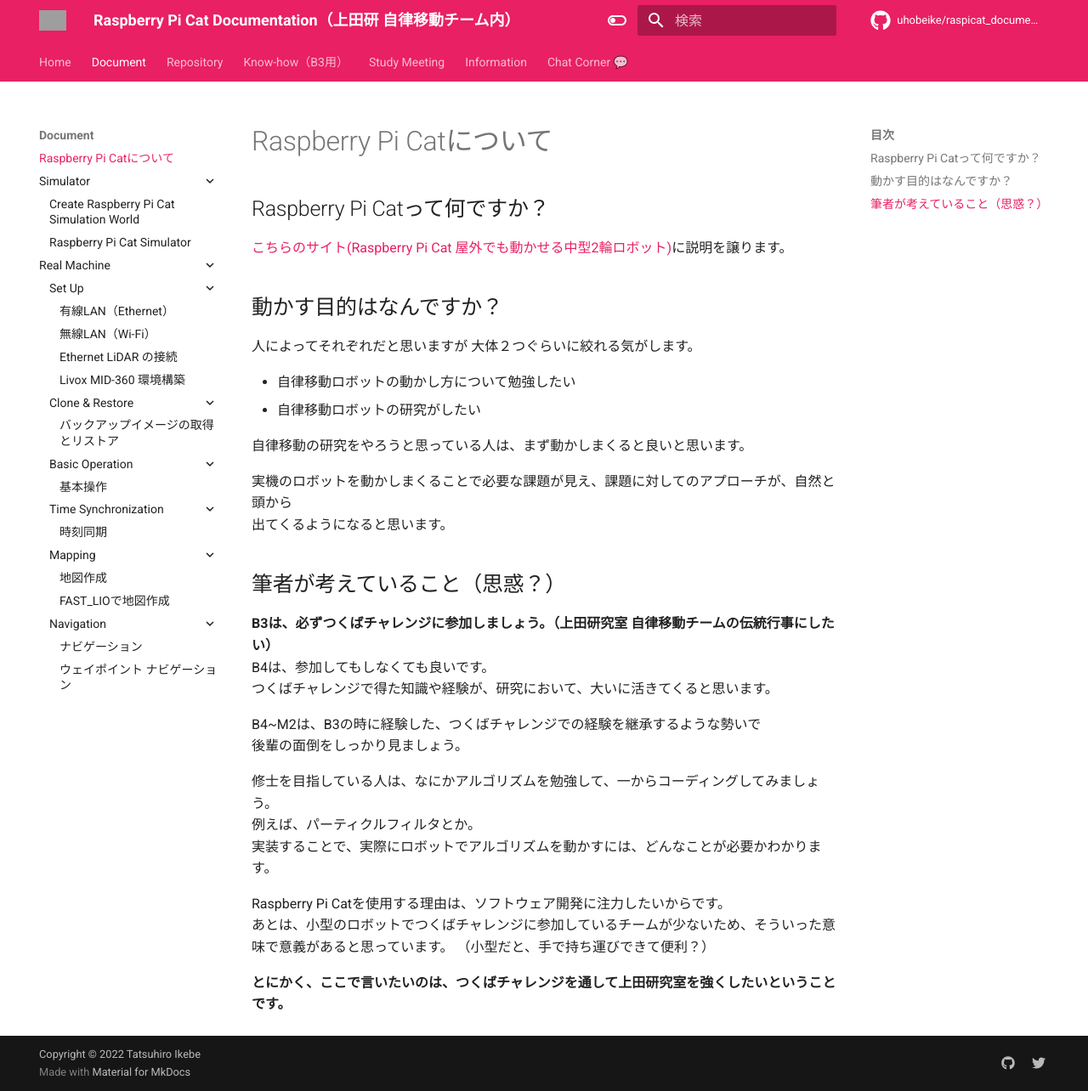
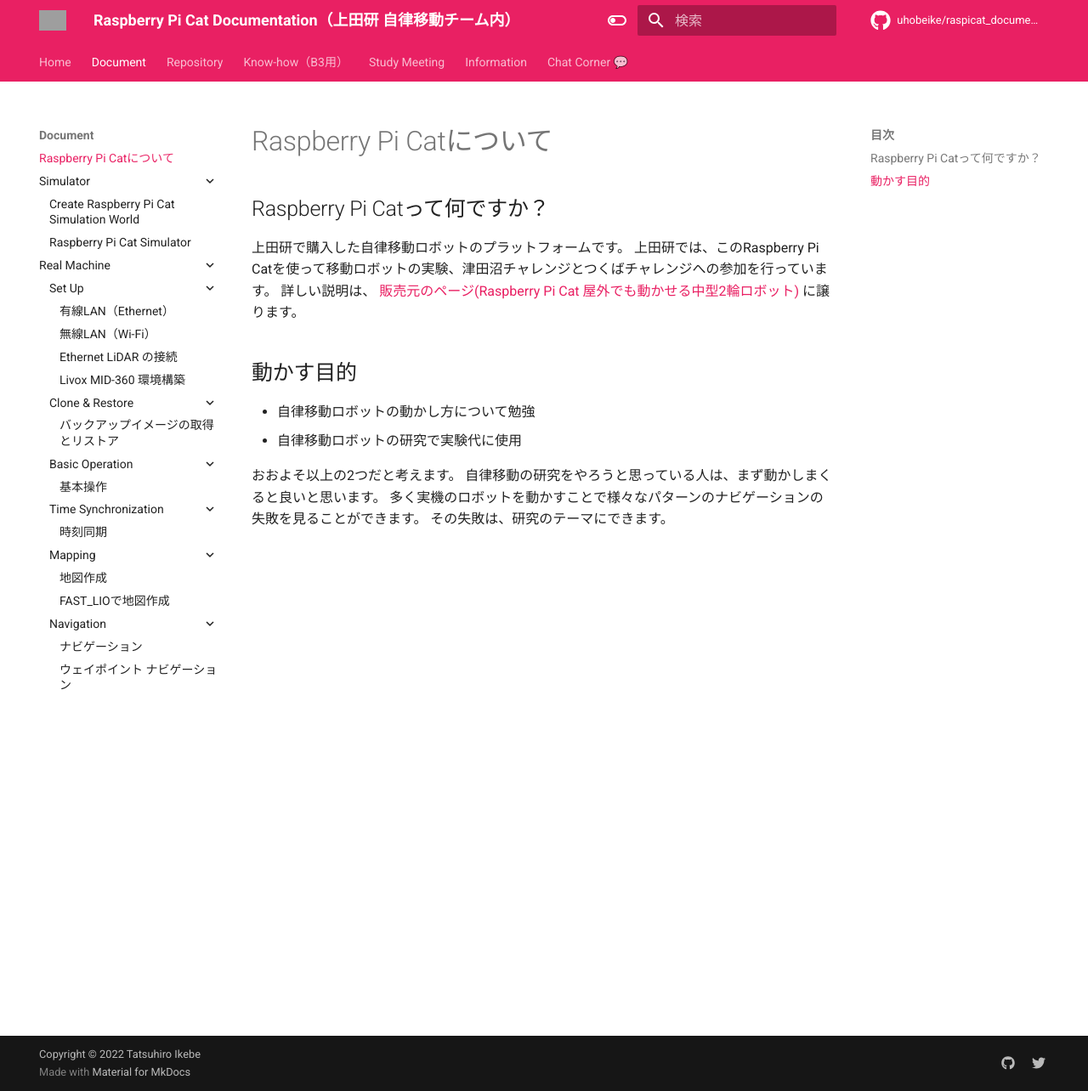
Before and after one commit to CIT-Autonomous-Robot-Lab/raspicat_documentation, an MkDocs documentation site: the page built from docs/document/raspicat_documentaion.md, in a window 1280 px wide and 1284 px high. Shown: the whole window at 85% size. Built offline with MkDocs 1.6.1 and Material for MkDocs 9.7.7, drawn with Linux system fonts in a browser that asks for light colours; comment, search, counter and statistics services are not loaded; grey boxes are pictures that could not be loaded.

Commit message:
fix: 池邉さんの言葉を移動

```diff
--- a/docs/document/raspicat_documentaion.md
+++ b/docs/document/raspicat_documentaion.md
@@ -1,33 +1,15 @@
 ## Raspberry Pi Catって何ですか？
-[こちらのサイト(Raspberry Pi Cat 屋外でも動かせる中型2輪ロボット)](https://rt-net.jp/products/raspberry-pi-cat/)に説明を譲ります。
+上田研で購入した自律移動ロボットのプラットフォームです。
+上田研では、このRaspberry Pi Catを使って移動ロボットの実験、津田沼チャレンジとつくばチャレンジへの参加を行っています。
+詳しい説明は、
+[販売元のページ(Raspberry Pi Cat 屋外でも動かせる中型2輪ロボット)](https://rt-net.jp/products/raspberry-pi-cat/)
+に譲ります。
 
-## 動かす目的はなんですか？
-人によってそれぞれだと思いますが
-大体２つぐらいに絞れる気がします。
+## 動かす目的
+* 自律移動ロボットの動かし方について勉強
+* 自律移動ロボットの研究で実験代に使用
 
-* 自律移動ロボットの動かし方について勉強したい
-* 自律移動ロボットの研究がしたい
-
+おおよそ以上の2つだと考えます。
 自律移動の研究をやろうと思っている人は、まず動かしまくると良いと思います。
-
-実機のロボットを動かしまくることで必要な課題が見え、課題に対してのアプローチが、自然と頭から
-出てくるようになると思います。
-
-## 筆者が考えていること（思惑？）
-
-**B3は、必ずつくばチャレンジに参加しましょう。（上田研究室 自律移動チームの伝統行事にしたい）**
-B4は、参加してもしなくても良いです。
-つくばチャレンジで得た知識や経験が、研究において、大いに活きてくると思います。
-
-B4~M2は、B3の時に経験した、つくばチャレンジでの経験を継承するような勢いで
-後輩の面倒をしっかり見ましょう。
-
-修士を目指している人は、なにかアルゴリズムを勉強して、一からコーディングしてみましょう。
-例えば、パーティクルフィルタとか。
-実装することで、実際にロボットでアルゴリズムを動かすには、どんなことが必要かわかります。
-
-Raspberry Pi Catを使用する理由は、ソフトウェア開発に注力したいからです。
-あとは、小型のロボットでつくばチャレンジに参加しているチームが少ないため、そういった意味で意義があると思っています。
-（小型だと、手で持ち運びできて便利？）
-
-**とにかく、ここで言いたいのは、つくばチャレンジを通して上田研究室を強くしたいということです。**
+多く実機のロボットを動かすことで様々なパターンのナビゲーションの失敗を見ることができます。
+その失敗は、研究のテーマにできます。
```
Also changed, not shown: docs/index.md (+19 -0 lines).
